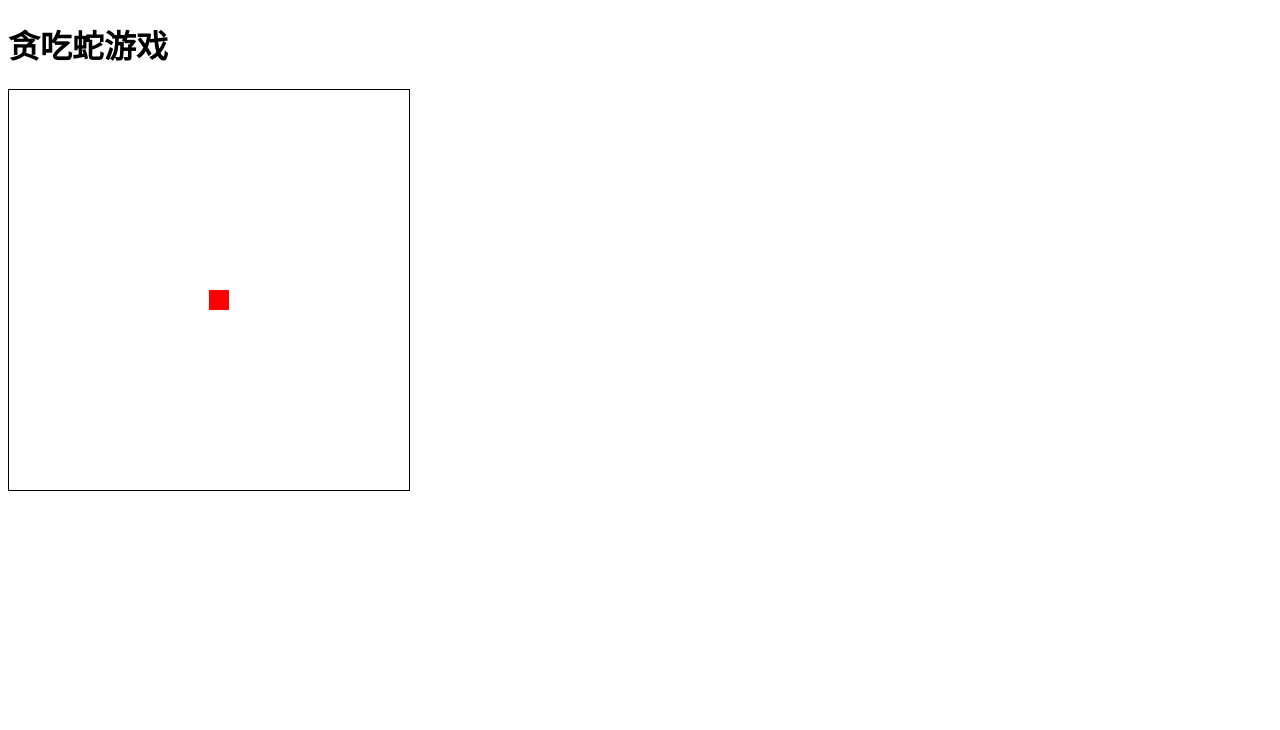
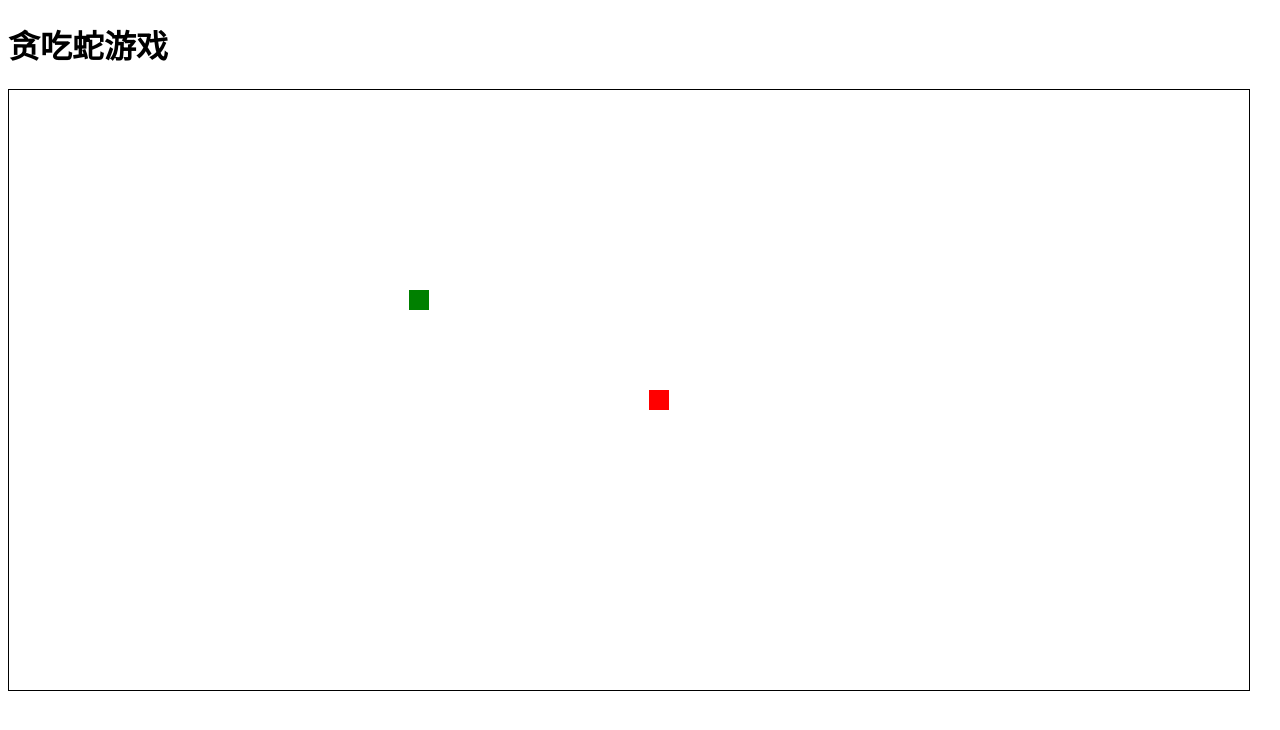
Before and after one commit to drfengyu/smallgamefirst, a plain HTML site: page index.html in a window 1280 px wide. Drawn offline with Linux system fonts and the light colour scheme.

Commit message:
Update index.html

```diff
--- a/index.html
+++ b/index.html
@@ -4,8 +4,8 @@
     <title>贪吃蛇游戏</title>
     <style>
       #game-board {
-        width: 400px;
-        height: 400px;
+        width: calc(100vw - 40px);
+        height: calc(100vh - 200px);
         border: 1px solid black;
         position: relative;
         overflow: hidden; /* 隐藏蛇超出游戏板的部分 */
@@ -145,6 +145,11 @@
 
       // 每500毫秒移动一次蛇
       setInterval(moveSnake, 500);
+       // 更新游戏板大小
+      window.addEventListener("resize", function() {
+        gameBoard.style.width = "calc(100vw - 40px)";
+        gameBoard.style.height = "calc(100vh - 200px)";
+      });
     </script>
   </body>
 </html>
```
